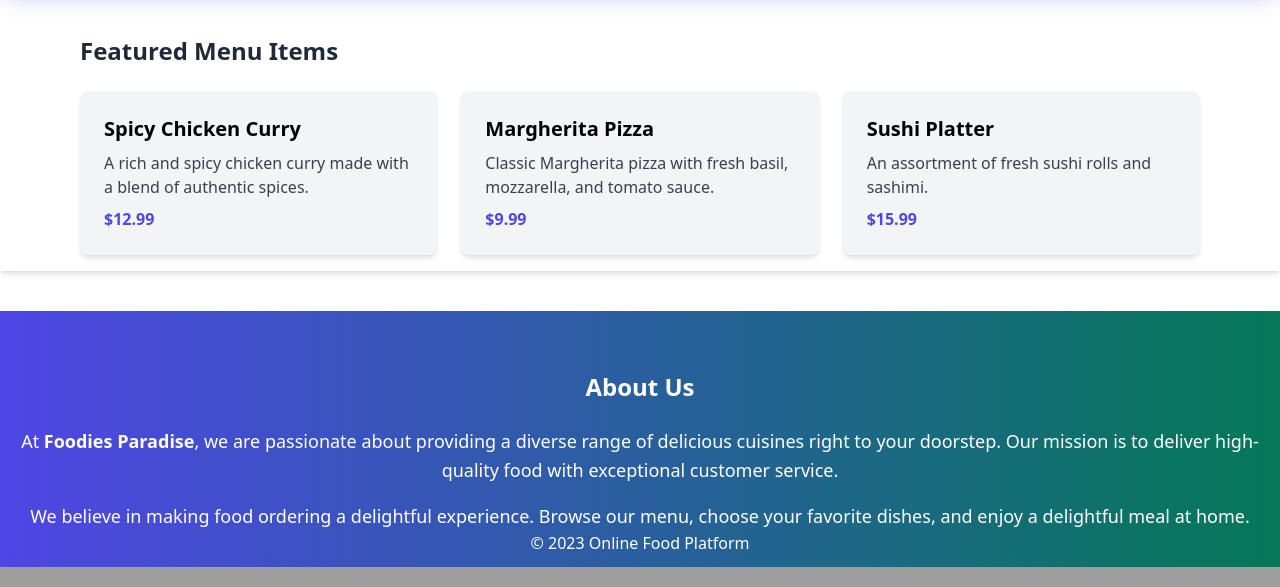
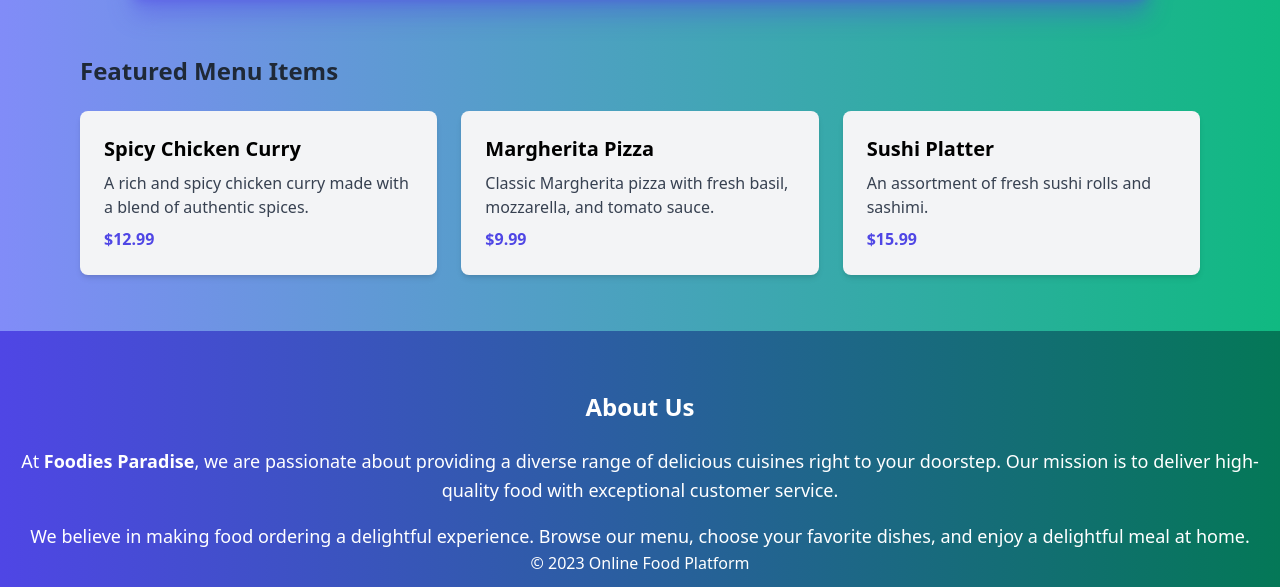
Before and after one commit to ARES-AM2003/django2, a Django app: page / in a window 1280 px wide. Shown: the part 969-1556 px from the top of the page. Run offline with Django 5.2, Linux system fonts and the light colour scheme; some libraries are stand-ins or nearby versions.

Commit message:
fuck done smthing shitty

```diff
--- a/core/home/templates/home/base.html
+++ b/core/home/templates/home/base.html
@@ -29,9 +29,9 @@
     </style>
   </head>
 
-  <body>
+  <body class=" bg-gradient-to-r from-indigo-400 to-emerald-500">
     <nav
-      class="bg-gradient-to-r from-indigo-600 to-emerald-700 lg:w-[80%] mx-auto text-white flex items-center justify-between py-3 rounded-lg"
+      class="bg-gradient-to-r from-indigo-600 to-emerald-700 mt-5 lg:w-[80%] mx-auto text-white flex items-center justify-between py-3 rounded-lg"
     >
       <div class="">
         <a class="font-semibold text-xl tracking-tight ml-8" href="#"
@@ -116,7 +116,7 @@
     {% block content%} {% endblock %}
 
     <footer
-      class="bg-gradient-to-r from-indigo-600 to-emerald-700 text-white w-full text-center p-3"
+      class="bg-gradient-to-r mt-10 from-indigo-600 to-emerald-700 text-white w-full text-center p-3"
     >
       <div class="mt-12 w-full">
         <h3 class="text-2xl font-semibold mb-6">About Us</h3>
--- a/core/home/templates/home/home.html
+++ b/core/home/templates/home/home.html
@@ -33,13 +33,13 @@
   });
 </script>
 
-<div class="max-w-10xl h-full   bg-white shadow-md  ">
+<div class="max-w-10xl h-full   bg-gradient-to-r from-indigo-400 to-emerald-500 ">
   <!-- <div class="text-center mb-8">
         <h2 class="text-4xl font-bold text-gray-800 mb-4">Welcome to Foodies Paradise</h2>
         <p class="text-lg text-gray-600">Discover a wide range of delicious cuisines delivered right to your doorstep.</p>
     </div> -->
 
-  <div class="max-w-10xl  w-full md:block hidden  ">
+  <div class="max-w-10xl  w-[80%] mx-auto md:block hidden  ">
     <div class="justify-center  mt-5 rounded-xl shadow-xl shadow-indigo-600/40 items-center bg-[url('https://t3.ftcdn.net/jpg/00/96/92/30/240_F_96923054_xIpJXwMGU5bJZ8v0tcp2PsQaarU2ZCeM.jpg')] bg-cover bg-center bg-no-repeat  ">
       <div class="mirror mx-10 lg:mx-40    ">
       <div class="center flex  py-5  items-center justify-center  ">
```
